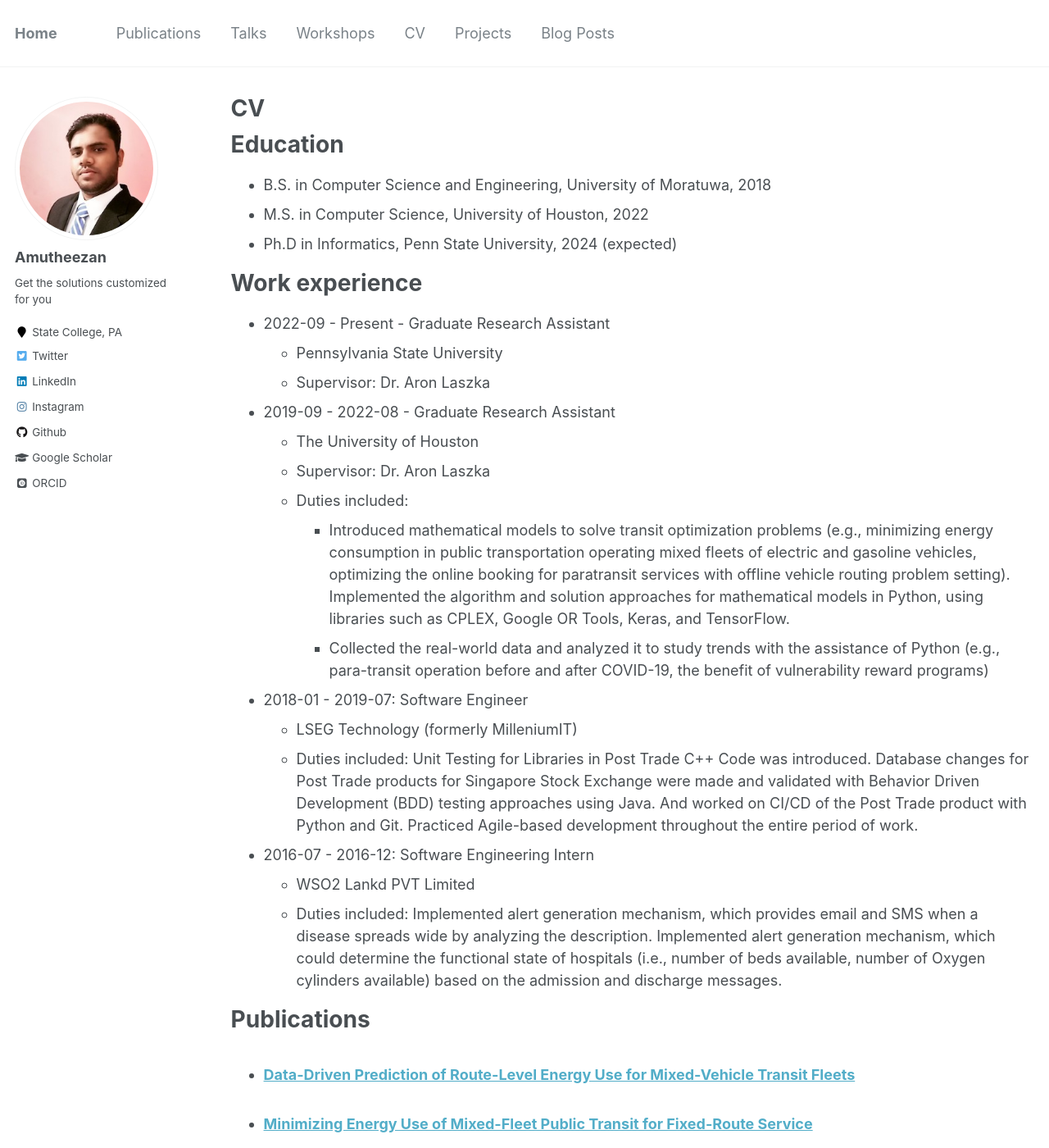
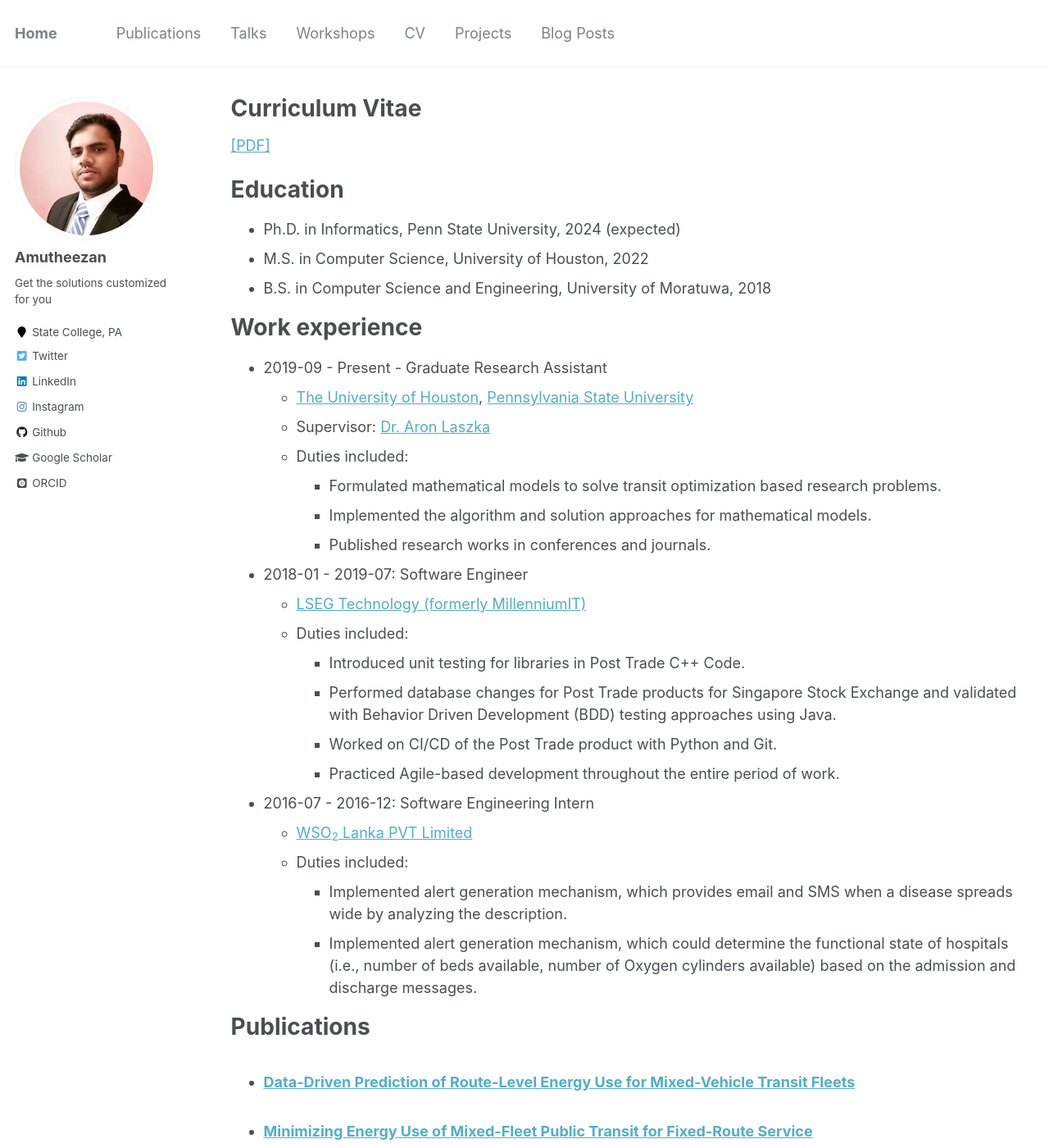
Before and after one commit to Amutheezan/amutheezan.github.io, a Jekyll site: the page built from _pages/cv.md, in a window 1280 px wide and 1400 px high. Shown: the whole window at 82% size. Built offline with Jekyll 4.4.1, drawn with Linux system fonts in a browser that asks for light colours; some web fonts are replaced; some of the changed text lies outside the part shown.

Commit message:
updated the blog posts

```diff
--- a/_pages/cv.md
+++ b/_pages/cv.md
@@ -1,48 +1,46 @@
 ---
 layout: archive
-title: "CV"
+title: "Curriculum Vitae"
 permalink: /cv/
 author_profile: true
 redirect_from:
   - /resume
 ---
 
-{% include base_path %}
+{% include base_path %} [[PDF]](files/Amutheezan_CV.pdf)
 
 Education
 ======
+* Ph.D. in Informatics, Penn State University, 2024 (expected)
+* M.S. in Computer Science, University of Houston, 2022
 * B.S. in Computer Science and Engineering, University of Moratuwa, 2018
-* M.S. in Computer Science, University of Houston, 2022
-* Ph.D in Informatics, Penn State University, 2024 (expected)
 
 Work experience
 ======
-* 2022-09 - Present - Graduate Research Assistant
-  * Pennsylvania State University
-  * Supervisor: Dr. Aron Laszka
-* 2019-09 - 2022-08 - Graduate Research Assistant
-  * The University of Houston
-  * Supervisor: Dr. Aron Laszka
+* 2019-09 - Present - Graduate Research Assistant
+  * [The University of Houston](https://www.uh.edu/), [Pennsylvania State University](https://www.psu.edu/)
+  * Supervisor: [Dr. Aron Laszka](https://aronlaszka.com/)
   * Duties included:
-    *  Introduced mathematical models to solve transit optimization problems (e.g., minimizing energy consumption in public
-transportation operating mixed fleets of electric and gasoline vehicles, optimizing the online booking for paratransit services
-with offline vehicle routing problem setting). Implemented the algorithm and solution approaches for mathematical models
-in Python, using libraries such as CPLEX, Google OR Tools, Keras, and TensorFlow.
-    *  Collected the real-world data and analyzed it to study trends with the assistance of Python (e.g., para-transit operation
-before and after COVID-19, the benefit of vulnerability reward programs)
+    *  Formulated mathematical models to solve transit optimization based research problems.
+    *  Implemented the algorithm and solution approaches for mathematical models.
+    *  Published research works in conferences and journals.
 
 * 2018-01 - 2019-07: Software Engineer
-  * LSEG Technology (formerly MilleniumIT)
-  * Duties included: Unit Testing for Libraries in Post Trade C++ Code was introduced. Database changes for Post Trade products for Singapore
-    Stock Exchange were made and validated with Behavior Driven Development (BDD) testing approaches using Java. And
-    worked on CI/CD of the Post Trade product with Python and Git. Practiced Agile-based development throughout the entire
-    period of work.
+  * [LSEG Technology (formerly MillenniumIT)](https://www.lseg.com/en)
+  * Duties included:
+    * Introduced unit testing for libraries in Post Trade C++ Code.
+    * Performed database changes for Post Trade products for Singapore Stock Exchange and validated with Behavior Driven Development (BDD) testing approaches using Java.
+    * Worked on CI/CD of the Post Trade product with Python and Git.
+    * Practiced Agile-based development throughout the entire  period of work.
 
 * 2016-07 - 2016-12: Software Engineering Intern
-  * WSO2 Lankd PVT Limited
-  * Duties included: Implemented alert generation mechanism, which provides email and SMS when a disease spreads wide by analyzing the
-    description. Implemented alert generation mechanism, which could determine the functional state of hospitals (i.e., number
-    of beds available, number of Oxygen cylinders available) based on the admission and discharge messages.
+  * [WSO<sub>2</sub> Lanka PVT Limited](https://wso2.com/)
+  * Duties included:
+    * Implemented alert generation mechanism, which provides email and SMS when a disease spreads wide by analyzing the
+      description.
+    * Implemented alert generation mechanism, which could determine the functional state of hospitals (i.e., number
+      of beds available, number of Oxygen cylinders available) based on the admission and discharge messages.
+
 
 Publications
 ======
@@ -55,3 +53,16 @@ Talks
   <ul>{% for post in site.talks %}
     {% include archive-single-talk-cv.html %}
   {% endfor %}</ul>
+
+Projects
+======
+  <ul>{% for post in site.projects %}
+    {% include archive-single-cv.html %}
+  {% endfor %}</ul>
+
+
+Workshops
+======
+  <ul>{% for post in site.workshops %}
+    {% include archive-single-cv.html %}
+  {% endfor %}</ul>
--- a/_pages/projects.html
+++ b/_pages/projects.html
@@ -9,5 +9,5 @@ author_profile: true
 
 
 {% for post in site.projects %}
-  {% include archive-single.html %}
+  {% include archive-completed.html %}
 {% endfor %}
```
Also changed, not shown: _layouts/completed.html (added, +89 -0 lines), _pages/about.md (+2 -1 lines), _pages/non-menu-page.md (+1 -1 lines), 1 other file.
